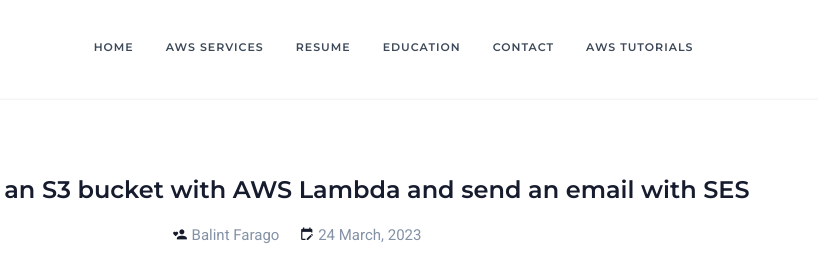
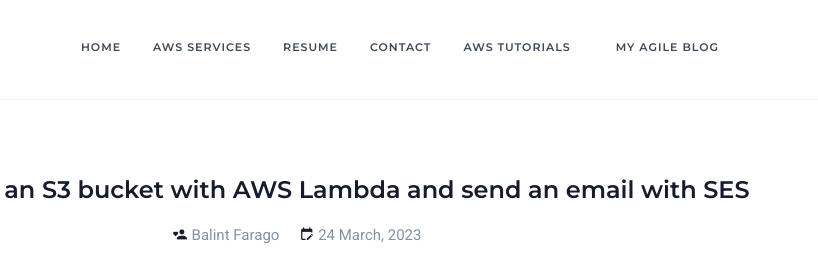
Before and after one commit to balintfarago/GitHub-Repo-for-AWS-S3, a plain HTML site: page blog/AWS Lambda/Use-Lambda-To-Move-Files-And-Send-Emails.html in a window 1280 px wide. Shown: the top 280 px of the page, 343-1161 px from the left. Drawn offline with nearby package versions, Linux system fonts and the light colour scheme.

Commit message:
agileblogmenuadded

```diff
--- a/blog/AWS Lambda/Use-Lambda-To-Move-Files-And-Send-Emails.html
+++ b/blog/AWS Lambda/Use-Lambda-To-Move-Files-And-Send-Emails.html
@@ -68,9 +68,6 @@
                             <a class="nav-link" href="../../index.html#resume">Resume</a>
                         </li><!--end nav item-->
                         <li class="nav-item">
-                            <a class="nav-link" href="../../index.html#education">Education</a>
-                        </li><!--end nav item-->
-                        <li class="nav-item">
                             <a class="nav-link" href="../../index.html#contact">Contact</a>
                         </li><!--end nav item-->
                         <li class="nav-item dropdown">
@@ -93,6 +90,9 @@
                                     </div><!--end row-->
                                 </div><!--end container-->
                             </div>
+                        </li><!--end nav item-->
+                        <li class="nav-item">
+                            <a class="nav-link" href="https://thebadscrummaster.com">My Agile blog</a>
                         </li><!--end nav item-->
                     </ul>
 
```
Also changed, not shown: blog/Build a simple webapp/Build-webapp-fronted-backend-lambda-dynamodb.html (+3 -3 lines), blog/DynamoDB intro/Everything-you-need-to-know-about-DynamoDB.html (+3 -3 lines), blog/DynamoDB operations/DynamoDB-write-read-update-delete-python-nodejs.html (+3 -3 lines), blog/SNS alert/Send-SMS-Email-Alert-With-SNS-And-Save-It-To-CloudWatch.html (+3 -3 lines), blog/Step Functions/Creating_chain_with_AWS_Step_Functions.html (+3 -3 lines), blog/Wordpress with Lightsail/Create a Wordpress site with Amazon Lightsail.html (+3 -3 lines), index.html (+3 -3 lines).
